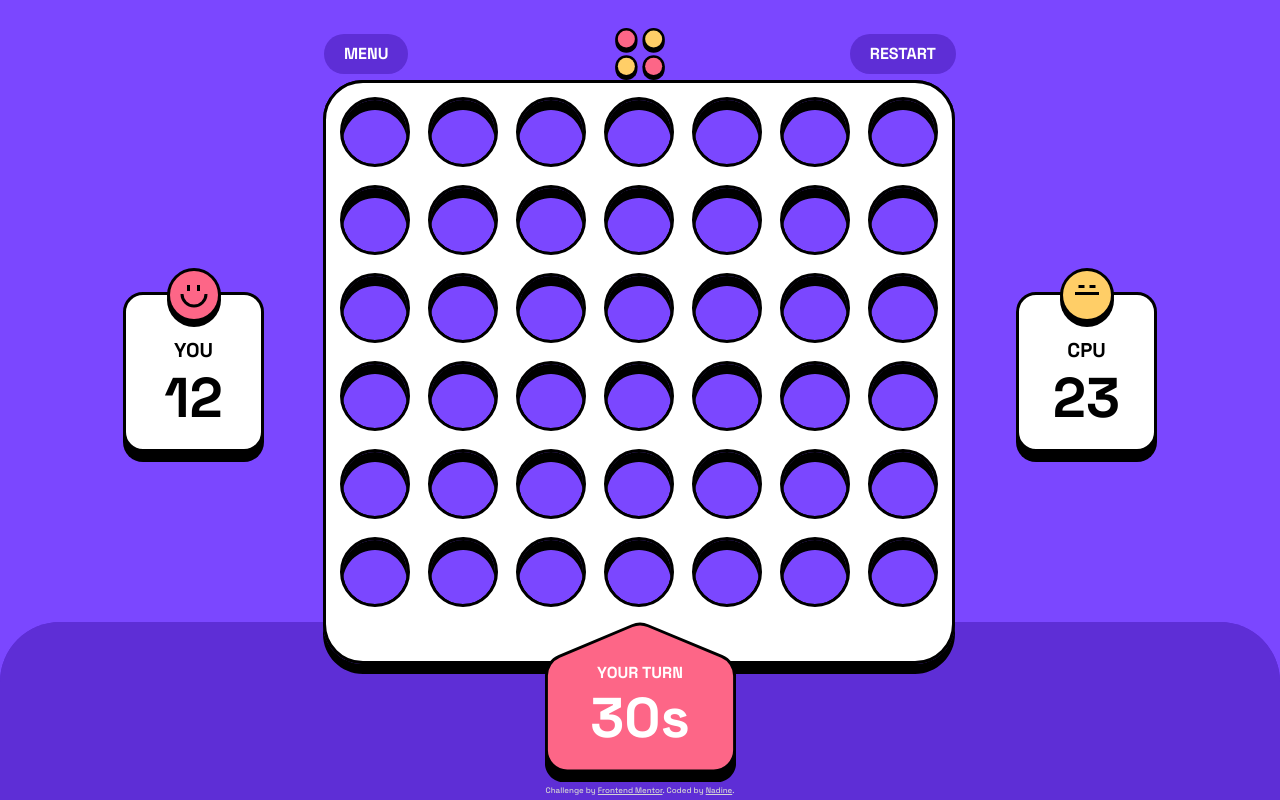
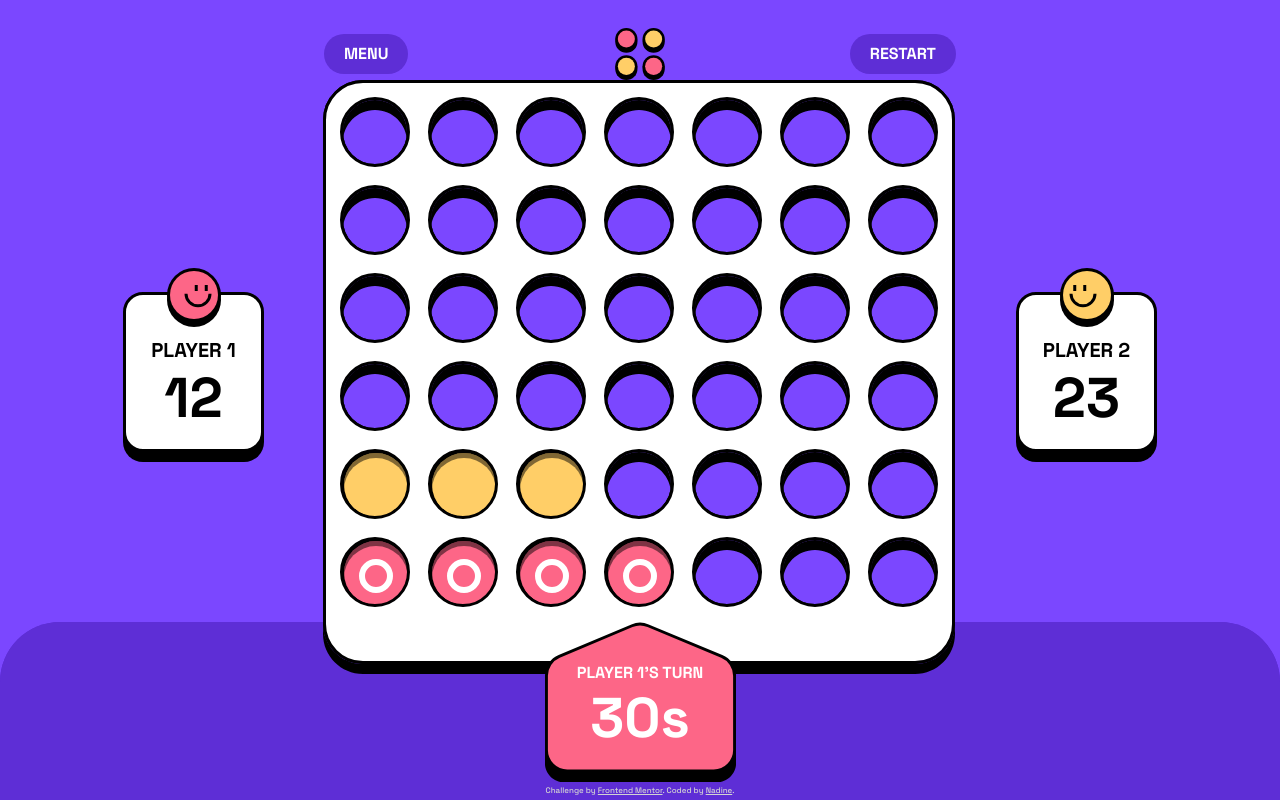
Before and after one commit to nadlgit/fmchallenge-connect-four-game, a React (Vite) app: page / in a window 1280 px wide. Both pictures are taken after a click on the button "PLAY VS CPU". Built offline with nearby package versions, Linux system fonts and the light colour scheme.

Commit message:
feat: prepared code design change

```diff
--- a/src/components/game/board-bottom/board-bottom.tsx
+++ b/src/components/game/board-bottom/board-bottom.tsx
@@ -1,72 +1,29 @@
-import { type Player } from '@/core';
 import styles from './board-bottom.module.css';
 
-type BoardBottomProps = {
-  playMode: 'vsPlayer' | 'vsCPU';
-  player: Player;
-  isPaused: boolean;
-  winner?: Player | 'none';
-  onTimeout: () => void;
-  onPlayAgain: () => void;
-};
+type BoardBottomProps = {};
 
-export const BoardBottom = ({
-  playMode,
-  player,
-  isPaused,
-  winner,
-  onTimeout,
-  onPlayAgain,
-}: BoardBottomProps) => {
-  const label = (() => {
-    if (playMode === 'vsPlayer' && player === 'R') {
-      return "Player 1's turn";
-    }
-    if (playMode === 'vsPlayer' && player === 'Y') {
-      return "Player 2's turn";
-    }
-    if (playMode === 'vsCPU' && player === 'R') {
-      return 'Your turn';
-    }
-    if (playMode === 'vsCPU' && player === 'Y') {
-      return "CPU's turn";
-    }
-    return '';
-  })();
-  const value = 30;
-  const { winnerLabel, verbLabel } = (() => {
-    if (playMode === 'vsPlayer' && winner === 'R') {
-      return { winnerLabel: 'Player 1', verbLabel: 'wins' };
-    }
-    if (playMode === 'vsPlayer' && winner === 'Y') {
-      return { winnerLabel: 'Player 2', verbLabel: 'wins' };
-    }
-    if (playMode === 'vsCPU' && winner === 'R') {
-      return { winnerLabel: 'You', verbLabel: 'win' };
-    }
-    if (playMode === 'vsCPU' && winner === 'Y') {
-      return { winnerLabel: 'CPU', verbLabel: 'wins' };
-    }
-    return { winnerLabel: '', verbLabel: 'tie' };
-  })();
+export const BoardBottom = ({}: BoardBottomProps) => {
+  const timerLabel = "Player 1's turn";
+  const timerValue = 30;
 
+  // <div
+  //   className={`${styles.container} ${
+  //     winner === 'R' ? styles.bottomred : winner === 'Y' ? styles.bottomyellow : ''
+  //   }`}
+  // ></div>
   return (
-    <div
-      className={`${styles.container} ${
-        winner === 'R' ? styles.bottomred : winner === 'Y' ? styles.bottomyellow : ''
-      }`}
-    >
-      <div className={styles.timer} data-color={player}>
-        <span className={styles.label}>{label}</span>
-        <span className={styles.value}>{`${value}s`}</span>
+    <div className={styles.container}>
+      <div className={styles.timer} data-color="R">
+        <span className={styles.label}>{timerLabel}</span>
+        <span className={styles.value}>{`${timerValue}s`}</span>
       </div>
-      <div className={`${styles.winner} ${winner ? styles.endgame : ''}`}>
+      {/* <div className={`${styles.winner} ${winner ? styles.endgame : ''}`}>
         <span className={styles.player}>{winnerLabel}</span>
         <span className={styles.wins}>{verbLabel}</span>
         <button className={styles.button} onClick={onPlayAgain}>
           Play again
         </button>
-      </div>
+      </div> */}
     </div>
   );
 };
--- a/src/components/game/board-main/board-main.tsx
+++ b/src/components/game/board-main/board-main.tsx
@@ -1,32 +1,24 @@
 import { useEffect, useState } from 'react';
-import { BOARD_COLUMNS, BOARD_ROWS, type Player } from '@/core';
 import styles from './board-main.module.css';
 
+const BOARD_COLUMNS = 7;
+const BOARD_ROWS = 6;
+
 type BoardMainProps = {
-  counterDropped?: {
+  counters: {
     column: number;
     row: number;
-    color: Player;
-  };
-  player: Player;
-  finalCounters?: {
-    column: number;
-    row: number;
-    color: Player;
+    color: 'R' | 'Y';
+    isDropped?: boolean;
     isWinPart?: boolean;
   }[];
   onSelectColumn: (column: number) => void;
 };
 
-export const BoardMain = ({
-  counterDropped,
-  player,
-  finalCounters,
-  onSelectColumn,
-}: BoardMainProps) => {
+export const BoardMain = ({ counters, onSelectColumn }: BoardMainProps) => {
   const [grid, setGrid] = useState(
     new Array(BOARD_ROWS * BOARD_COLUMNS).fill(undefined) as (
-      | { color: Player; dropOffset?: number; isWinPart?: boolean }
+      | { color: 'R' | 'Y'; dropOffset?: number; isWinPart?: boolean }
       | undefined
     )[]
   );
@@ -39,24 +31,18 @@ export const BoardMain = ({
     setGrid((g) =>
       g.map((cell, idx) => {
         let updatedCell: typeof cell = cell === undefined ? undefined : { color: cell.color };
-        if (counterDropped && isSameCell(counterDropped.column, counterDropped.row, idx)) {
+        const counterCell = counters.find(({ column, row }) => isSameCell(column, row, idx));
+        if (counterCell) {
           updatedCell = {
-            color: counterDropped.color,
-            dropOffset: BOARD_ROWS - counterDropped.row + 1,
-          };
-        }
-        const finalCell = finalCounters?.find(({ column, row }) => isSameCell(column, row, idx));
-        if (finalCell) {
-          updatedCell = {
-            color: finalCell.color,
-            dropOffset: updatedCell?.dropOffset,
-            isWinPart: finalCell.isWinPart,
+            color: counterCell.color,
+            dropOffset: counterCell.isDropped ? BOARD_ROWS - counterCell.row + 1 : undefined,
+            isWinPart: counterCell.isWinPart,
           };
         }
         return updatedCell;
       })
     );
-  }, [counterDropped, finalCounters]);
+  }, [counters]);
 
   const gridCells = grid.map((cell, idx) => {
     const cssClasses = [styles.cell];
@@ -81,7 +67,7 @@ export const BoardMain = ({
     );
   });
 
-  const gridColumns = !finalCounters && (
+  const gridColumns = true && (
     <div className={styles.columns}>
       {Array.from(new Array(BOARD_COLUMNS), (val, idx) => {
         const column = idx + 1;
@@ -99,7 +85,7 @@ export const BoardMain = ({
   const gridMarker = (
     <div
       className={styles.marker}
-      data-color={finalCounters ? undefined : player}
+      data-color="Y"
       style={
         {
           '--marker-column': markerColumn,
--- a/src/components/game/game.tsx
+++ b/src/components/game/game.tsx
@@ -1,4 +1,4 @@
-import { type ComponentPropsWithoutRef, useState } from 'react';
+import { useState } from 'react';
 import { BoardBottom } from './board-bottom';
 import { BoardMain } from './board-main';
 import { Header } from './header';
@@ -12,19 +12,8 @@ type GameProps = {
 };
 
 export const Game = ({ goHome, playMode }: GameProps) => {
-  const [fakeCounterDropped, setFakeCounterDropped] =
-    useState<ComponentPropsWithoutRef<typeof BoardMain>['counterDropped']>();
-  const [fakePlayer, setFakePlayer] =
-    useState<ComponentPropsWithoutRef<typeof BoardMain>['player']>('R');
-  const [fakeEndGame, setFakeEndGame] = useState(false);
-  const restartGame = () => setFakeEndGame(true);
-  const playOnColumn = (column: number) => {
-    setFakeCounterDropped({ column, row: 1, color: fakePlayer });
-    setFakePlayer((c) => (c === 'R' ? 'Y' : 'R'));
-  };
-
   const [isMenuOpen, setIsMenuOpen] = useState(false);
-  // const restartGame = () => console.log('restart');
+  const restartGame = () => console.log('restart');
   const openIngameMenu = () => setIsMenuOpen(true);
   const closeIngameMenu = (choice: 'continue' | 'restart' | 'quit') => {
     setIsMenuOpen(false);
@@ -35,9 +24,7 @@ export const Game = ({ goHome, playMode }: GameProps) => {
       restartGame();
     }
   };
-  // const playOnColumn = (column: number) => console.log(`play on column ${column}`);
-  const handleTimeout = () => console.log('timeout');
-  const playAgain = () => console.log('play again');
+  const playOnColumn = (column: number) => console.log(`play on column ${column}`);
 
   return (
     <div className={styles.layout}>
@@ -46,40 +33,27 @@ export const Game = ({ goHome, playMode }: GameProps) => {
         {isMenuOpen && <IngameMenu onClose={closeIngameMenu} />}
       </div>
       <div className={styles.scoreleft}>
-        <Score playMode={playMode} player="R" value={12} />
+        <Score color="R" value={12} />
       </div>
       <div className={styles.scoreright}>
-        <Score playMode={playMode} player="Y" value={23} />
+        <Score color="Y" value={23} />
       </div>
       <div className={styles.boardmain}>
         <BoardMain
-          counterDropped={fakeCounterDropped}
-          player={fakePlayer}
-          finalCounters={
-            fakeEndGame
-              ? [
+          counters={[
             { row: 1, column: 1, color: 'R', isWinPart: true },
             { row: 1, column: 2, color: 'R', isWinPart: true },
             { row: 1, column: 3, color: 'R', isWinPart: true },
-                  { row: 1, column: 4, color: 'R', isWinPart: true },
+            { row: 1, column: 4, color: 'R', isDropped: true, isWinPart: true },
             { row: 2, column: 1, color: 'Y' },
             { row: 2, column: 2, color: 'Y' },
             { row: 2, column: 3, color: 'Y' },
-                ]
-              : undefined
-          }
+          ]}
           onSelectColumn={playOnColumn}
         />
       </div>
       <div className={styles.boardbottom}>
-        <BoardBottom
-          playMode={playMode}
-          player={fakePlayer}
-          isPaused={!isMenuOpen && !fakeEndGame}
-          winner={fakeEndGame ? 'R' : undefined}
-          onTimeout={handleTimeout}
-          onPlayAgain={playAgain}
-        />
+        <BoardBottom />
       </div>
     </div>
   );
--- a/src/components/game/score/score.tsx
+++ b/src/components/game/score/score.tsx
@@ -1,28 +1,24 @@
-import { type Player } from '@/core';
 import styles from './score.module.css';
 import imgPlayer1 from './player-one.svg';
 import imgPlayer2 from './player-two.svg';
-import imgYou from './you.svg';
-import imgCPU from './cpu.svg';
+// import imgYou from './you.svg';
+// import imgCPU from './cpu.svg';
 
-type ScoreProps = { playMode: 'vsPlayer' | 'vsCPU'; player: Player; value: number };
+type ScoreProps = {
+  color: 'R' | 'Y';
+  value: number;
+};
 
 const scoreConfig: Record<
-  ScoreProps['playMode'],
-  Record<ScoreProps['player'], { label: string; icon: string; position: 'left' | 'right' }>
+  ScoreProps['color'],
+  { label: string; icon: string; position: 'left' | 'right' }
 > = {
-  vsPlayer: {
-    R: { label: 'Player 1', icon: imgPlayer1, position: 'left' },
-    Y: { label: 'Player 2', icon: imgPlayer2, position: 'right' },
-  },
-  vsCPU: {
-    R: { label: 'You', icon: imgYou, position: 'left' },
-    Y: { label: 'CPU', icon: imgCPU, position: 'right' },
-  },
+  R: { label: 'Player 1', icon: imgPlayer1, position: 'left' },
+  Y: { label: 'Player 2', icon: imgPlayer2, position: 'right' },
 };
 
-export const Score = ({ playMode, player, value }: ScoreProps) => {
-  const { label, icon, position } = scoreConfig[playMode][player];
+export const Score = ({ color, value }: ScoreProps) => {
+  const { label, icon, position } = scoreConfig[color];
   return (
     <div className={styles.container} data-position={position}>
       <img src={icon} alt="" className={styles.icon} />
--- a/src/components/home/home.tsx
+++ b/src/components/home/home.tsx
@@ -11,7 +11,7 @@ type HomeProps = {
 
 export const Home = ({ showRules, playVsPlayer, playVsCPU }: HomeProps) => {
   useEffect(() => {
-    const bodyClass = 'bg-darker';
+    const bodyClass = 'bgdarker';
     document.body.classList.add(bodyClass);
     return () => document.body.classList.remove(bodyClass);
   }, []);
--- a/src/core/entities/board.ts
+++ /dev/null
@@ -1,2 +0,0 @@
-export const BOARD_COLUMNS = 7;
-export const BOARD_ROWS = 6;
--- a/src/core/entities/index.ts
+++ /dev/null
@@ -1,2 +0,0 @@
-export * from './board';
-export * from './player';
--- a/src/core/entities/player.ts
+++ /dev/null
@@ -1 +0,0 @@
-export type Player = 'R' | 'Y';
--- a/src/core/index.ts
+++ /dev/null
@@ -1 +0,0 @@
-export * from './entities';
--- a/src/styles.css
+++ b/src/styles.css
@@ -48,7 +48,7 @@ body {
   color: var(--color-black);
   background-color: var(--color-purple);
 }
-body.bg-darker {
+body.bgdarker {
   background-color: var(--color-dark-purple);
 }
 body.noscroll {
```
Lines whose indentation alone changed are shown as unchanged.
